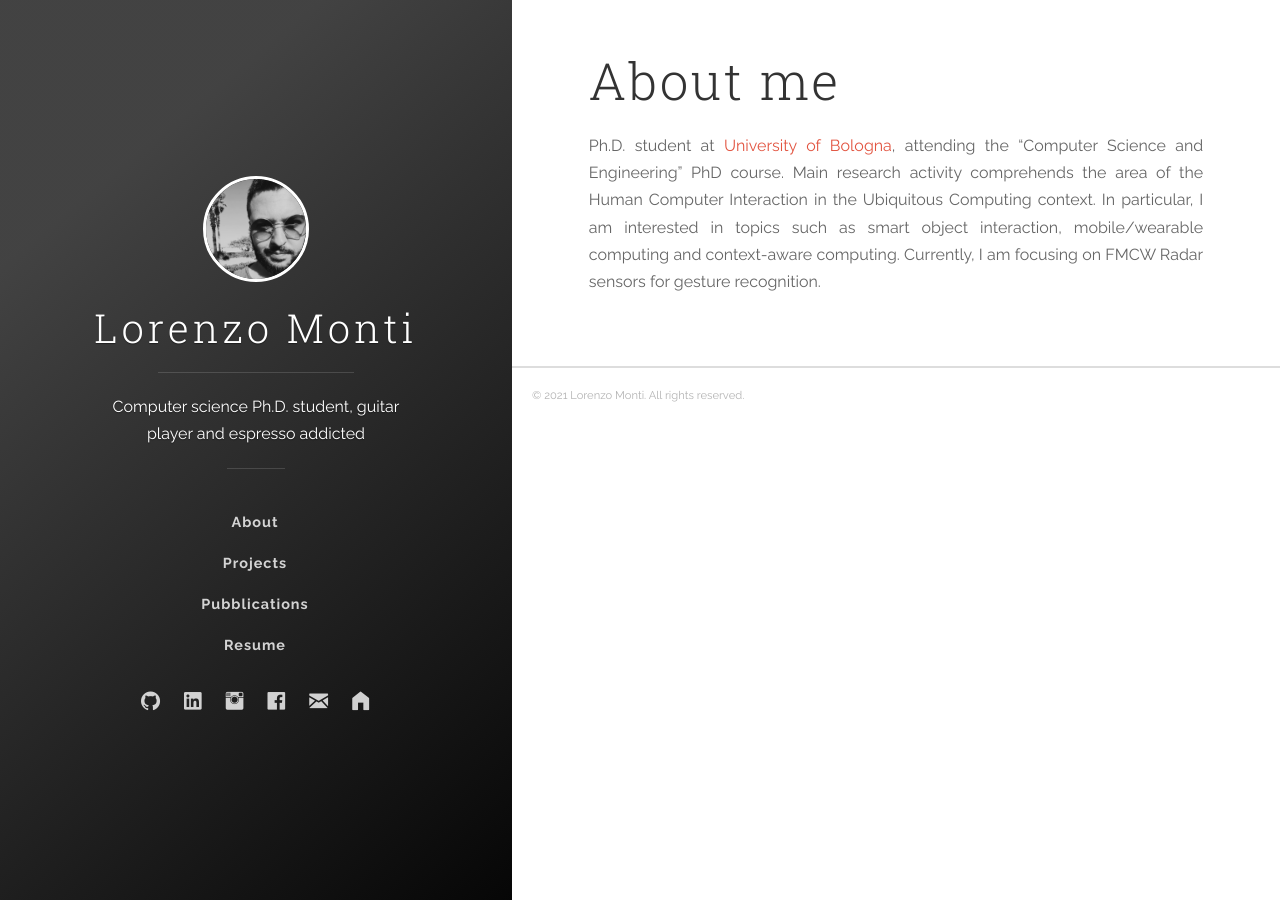
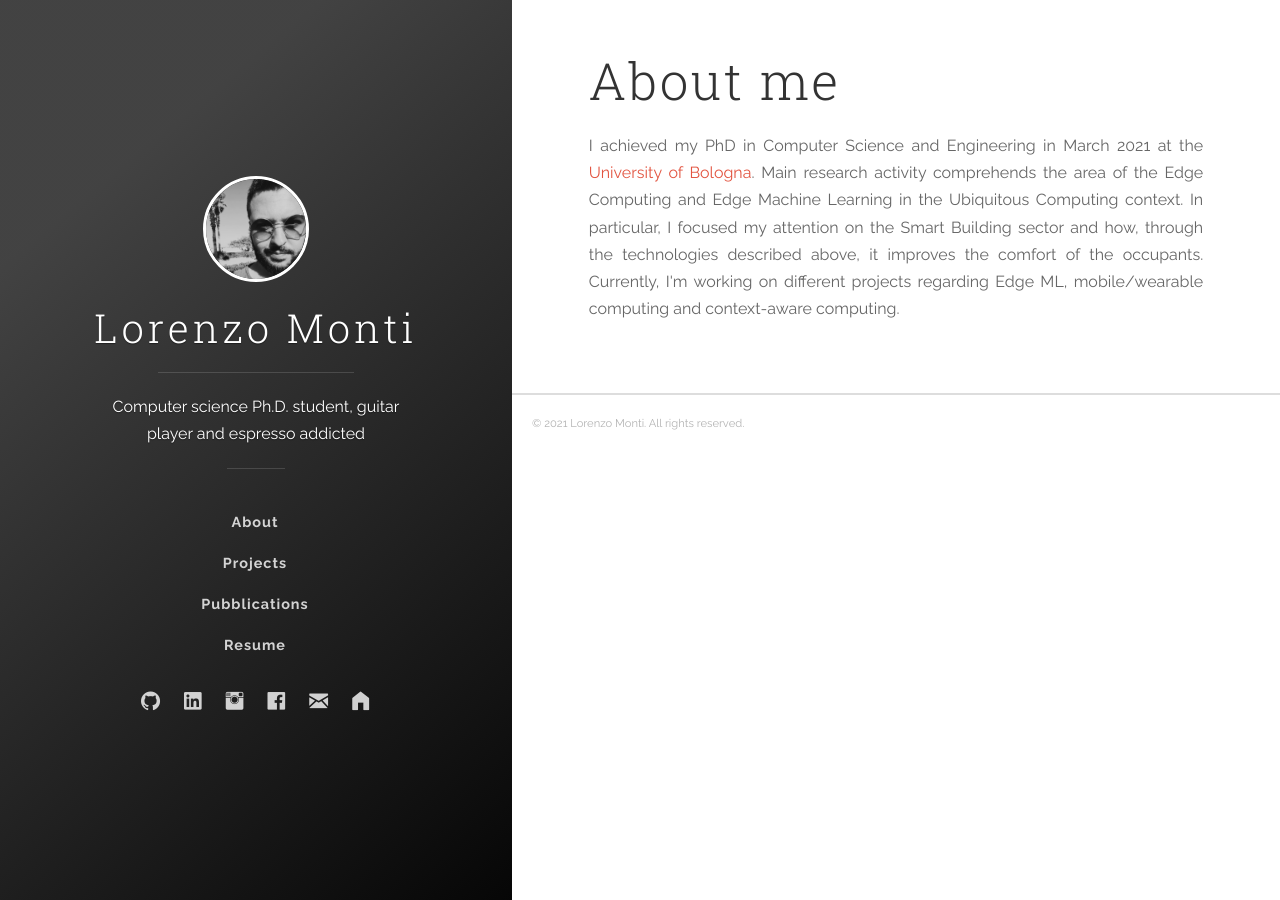
Before and after one commit to LorenzoMonti/LorenzoMonti.github.io, a Jekyll site: the page built from about.md, in a window 1280 px wide. Built offline with Jekyll 4.4.1, drawn with Linux system fonts in a browser that asks for light colours.

Commit message:
Update about.md

```diff
--- a/about.md
+++ b/about.md
@@ -4,7 +4,9 @@ title: About
 ---
 # About me
 
-<p style="text-align: justify;"> Ph.D. student at <a href="https://disi.unibo.it/" target="_blank">University of Bologna</a>, attending the “Computer Science and Engineering” PhD course. Main research activity comprehends the area of the Human Computer Interaction in the Ubiquitous Computing context. In particular, I am interested in topics such as smart object interaction, mobile/wearable computing and context-aware computing. Currently, I am focusing on FMCW Radar sensors for gesture recognition.
+<p style="text-align: justify;"> I achieved my PhD in Computer Science and Engineering in March 2021 at the <a href="https://disi.unibo.it/" target="_blank">University of Bologna</a>. Main research activity comprehends the area of the Edge Computing and Edge Machine Learning in the Ubiquitous Computing context. In particular, I focused my attention on the Smart Building sector and how, through the technologies described above, it improves the comfort of the occupants.
+
+Currently, I'm working on different projects regarding Edge ML, mobile/wearable computing and context-aware computing.
 </p>
 
 <p style="text-align: justify;"> </p>
```
